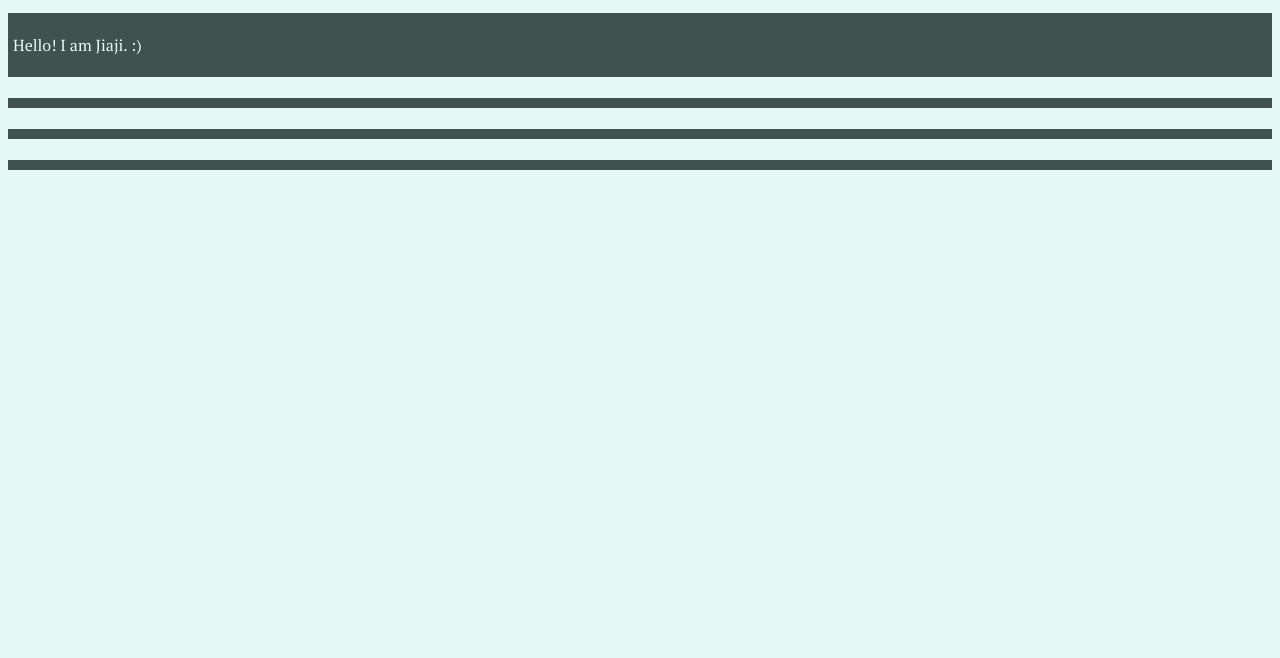
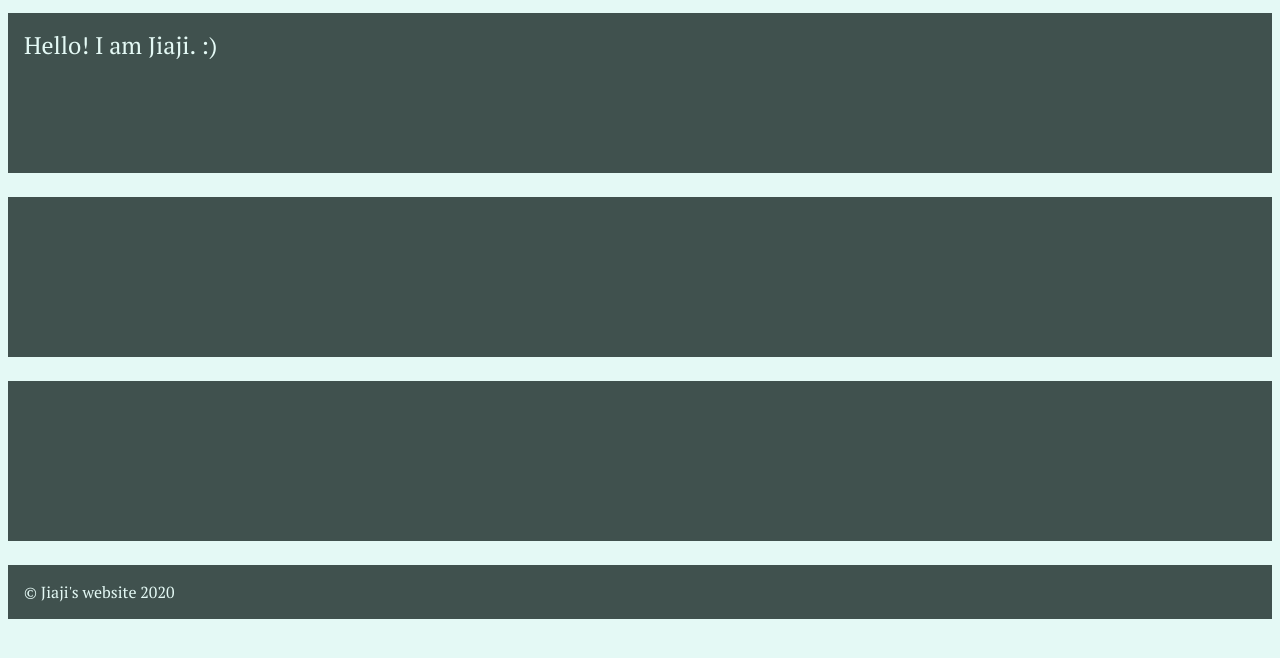
Before and after one commit to jl3623/idm222-jl3623, a plain HTML site: page index.html in a window 1280 px wide. Shown: the part 66-724 px from the top of the page. Drawn offline with Linux system fonts and the light colour scheme.

Commit message:
Update: footer

```diff
--- a/css/style.css
+++ b/css/style.css
@@ -64,17 +64,19 @@
         "section"
         "article"
         "footer";
-      grid-gap: 5px;
+      grid-gap: 0.5rem;
     }
 
     header {
       background: #40514e;
       grid-area: header;
+      height: 10rem;
     }
 
     section {
       background: #40514e;
       grid-area: section;
+      height: 10rem;
     }
 
     footer {
@@ -85,12 +87,23 @@
     article {
       background: #40514e;
       grid-area: article;
+      height: 10rem;
     }
 
     header,
     article,
     section,
     footer {
-      padding: 5px;
       margin: 1rem 0 0 0;
     }
+
+    footer p {
+      padding: 1rem;
+      margin: 0;
+    }
+
+    header p {
+      padding: 1rem;
+      margin: 0;
+      font-size: 150%;
+    }
--- a/index.html
+++ b/index.html
@@ -40,7 +40,7 @@
 
     </article>
     <footer>
-
+      <p>&copy; Jiaji's website 2020</p>
     </footer>
   </div>
 </body>
```
